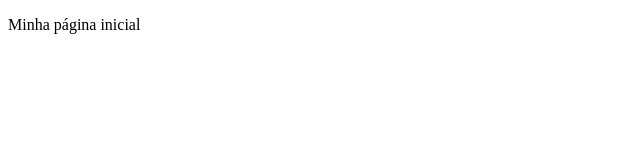
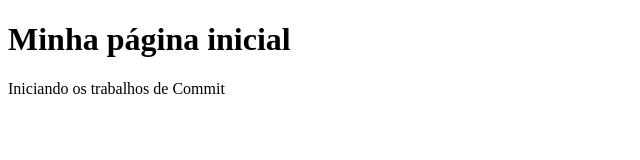
Before and after one commit to RTAcps/projeto-curso-git, a plain HTML site: page index.html in a window 1280 px wide. Shown: the whole page, without its empty margins (0-640 px from the left). Drawn offline with Linux system fonts and the light colour scheme.

Commit message:
Adicionando título

```diff
--- a/index.html
+++ b/index.html
@@ -6,6 +6,7 @@
   <title>Curso de Git e Github</title>
 </head>
 <body>
-  <p>Minha página inicial</p>
+  <h1>Minha página inicial</h1>
+  <p>Iniciando os trabalhos de Commit</p>
 </body>
 </html>
```
